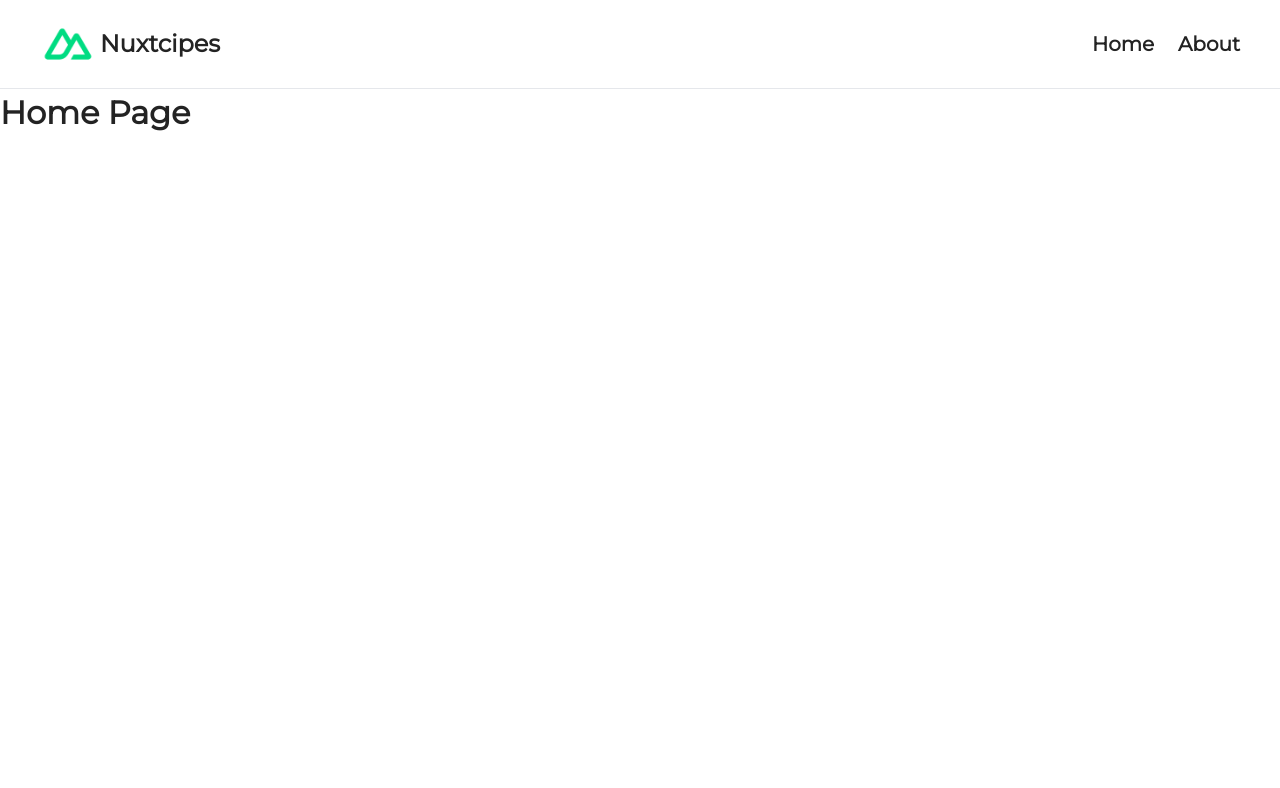
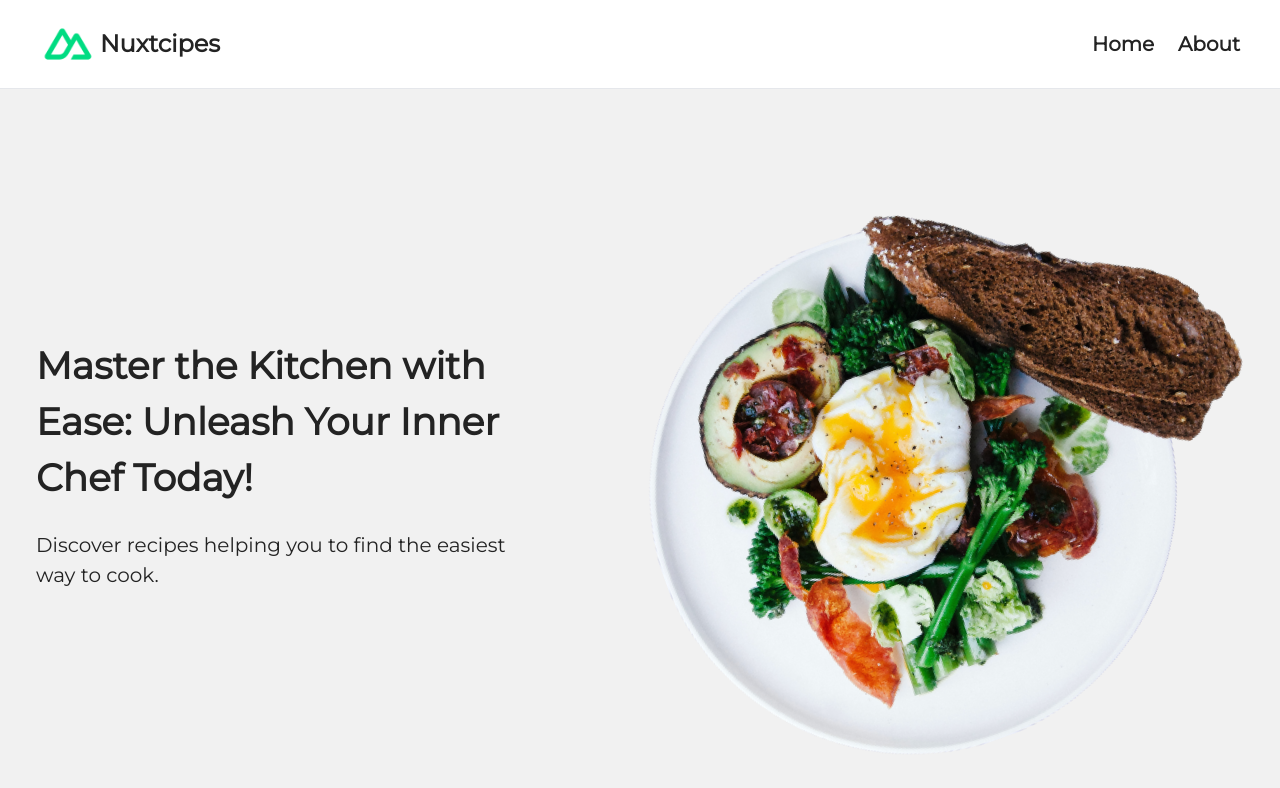
Before and after one commit to writecleancode/first-nuxt-project, a Nuxt app: page / in a window 1280 px wide. Shown: the top 788 px of the page. Built offline with nearby package versions, Linux system fonts and the light colour scheme.

Commit message:
added hero section in main page

```diff
--- a/pages/index.vue
+++ b/pages/index.vue
@@ -1,11 +1,78 @@
-<script setup lang="ts">
-
-</script>
+<script setup lang="ts"></script>
 
 <template>
-	<div>
-		<h1>Home Page</h1>
-	</div>
+	<main>
+		<section class="hero-section">
+			<div class="container">
+				<div class="content">
+					<h1>Master the Kitchen with Ease: Unleash Your Inner Chef Today!</h1>
+					<p>Discover recipes helping you to find the easiest way to cook.</p>
+					<!-- <UButton to="#recipes" label="Browse Recipes" /> -->
+				</div>
+				<div class="image-wrapper">
+					<NuxtImg sizes="xs:100vw sm:667px" src="/nuxt-course-hero.png" format="webp" densities="x1" alt="" />
+				</div>
+			</div>
+		</section>
+	</main>
 </template>
 
-<style lang="scss" scoped></style>
+<style lang="scss" scoped>
+.hero-section {
+	padding: 8rem 0;
+	background-color: #f1f1f1;
+}
+
+.container {
+	display: flex;
+	flex-direction: column;
+	align-items: center;
+	gap: 4rem;
+	padding: 3.6rem;
+}
+
+.content {
+	flex: 1;
+	order: 2;
+	text-align: center;
+}
+
+h1 {
+	margin-bottom: 2.4rem;
+	font-size: 4rem;
+	font-weight: 800;
+
+	@media (min-width: 1024px) {
+		font-size: 3.75rem;
+	}
+}
+
+p {
+	font-size: 2rem;
+	margin-bottom: 3.2rem;
+}
+
+.image-wrapper {
+	flex: 1;
+	order: 1;
+}
+
+@media (min-width: 1024px) {
+	.container {
+		flex-direction: row;
+	}
+
+	.content {
+		text-align: left;
+		order: 1;
+	}
+
+	.h1 {
+		font-size: 6rem;
+	}
+
+	.image-wrapper {
+		order: 2;
+	}
+}
+</style>
```
